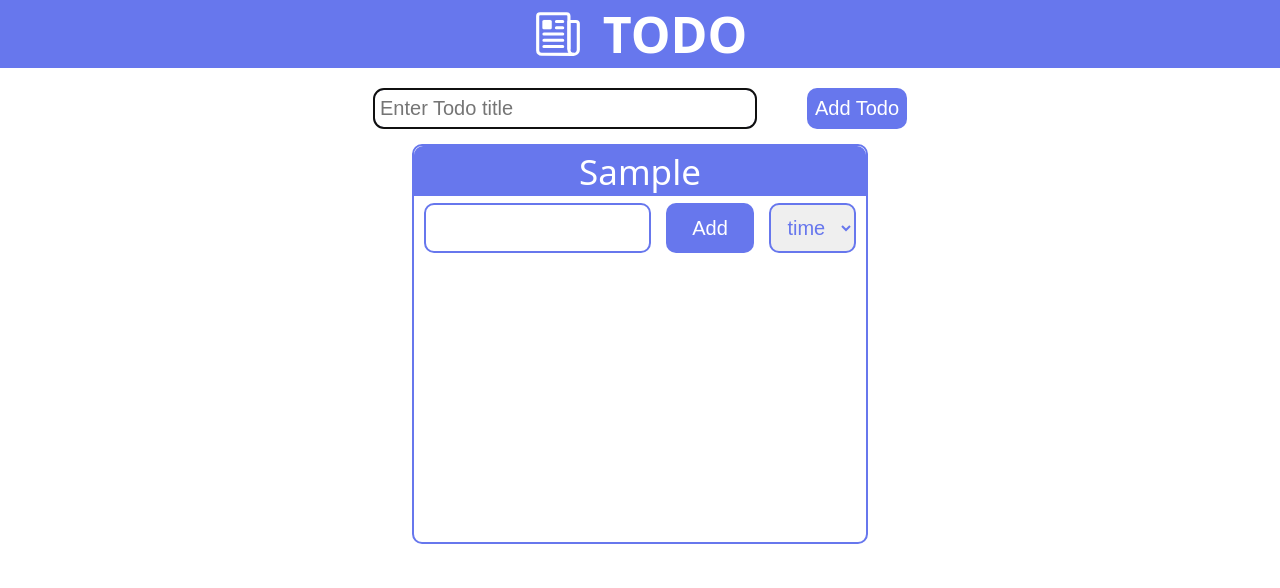
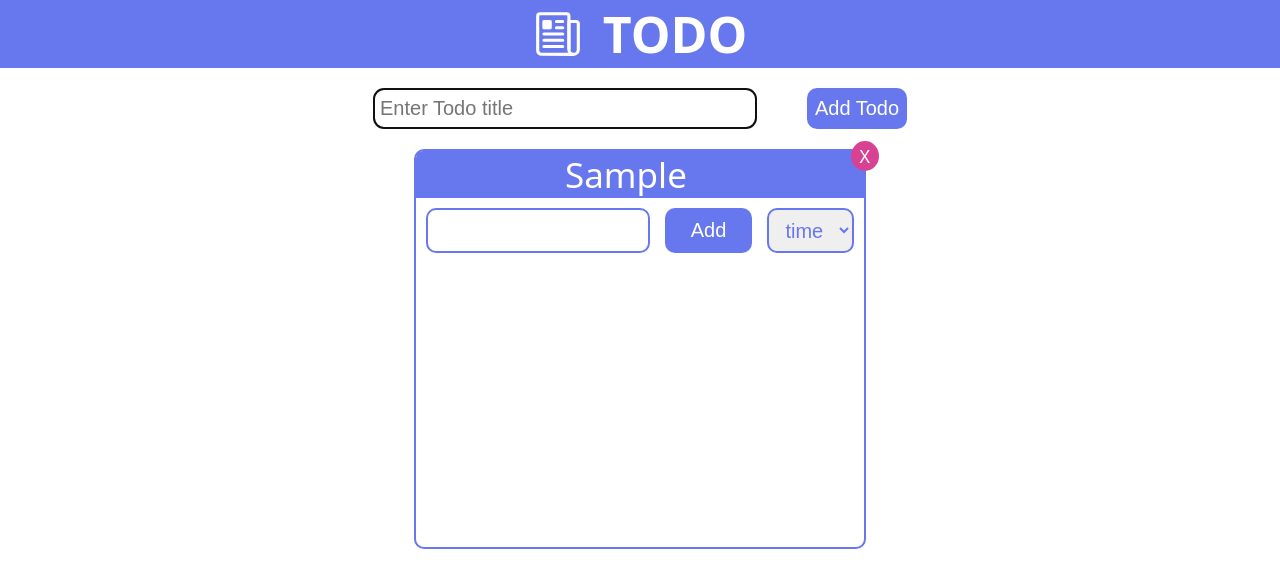
Before and after one commit to SourovKH/projects, a website: page todo/index.html in a window 1280 px wide. Both pictures are taken after typing "Sample" into the empty fields and a click on the button "Add Todo". Drawn offline with nearby package versions, Linux system fonts and the light colour scheme.

Commit message:
feat: todo close button

```diff
--- a/todo/scripts/todo-controller.js
+++ b/todo/scripts/todo-controller.js
@@ -48,6 +48,11 @@ class TodoController {
     this.#view.render(this.#todoList.todos);
   }
 
+  #removeTodo(todoId) {
+    this.#todoList.removeTodo(todoId);
+    this.#view.render(this.#todoList.todos);
+  }
+
   start() {
     this.#view.setListeners("addTodo", (title) => this.#addTodo(title));
 
@@ -75,6 +80,8 @@ class TodoController {
       this.#removeTask(todoId, taskId)
     );
 
+    this.#view.setListeners("removeTodo", (todoId) => this.#removeTodo(todoId));
+
     this.#view.onNewTodo();
   }
 }
--- a/todo/scripts/todo-list.js
+++ b/todo/scripts/todo-list.js
@@ -72,4 +72,10 @@ class TodoList {
 
     todo.removeTask(taskId);
   }
+
+  removeTodo(todoId) {
+    this.#todos = this.#todos.filter((todo) => {
+      return todo.todoId !== todoId;
+    });
+  }
 }
--- a/todo/scripts/view.js
+++ b/todo/scripts/view.js
@@ -68,9 +68,22 @@ class View {
     todoContainer.classList.add("todo");
     todoContainer.id = `todo-${todoId}`;
 
+    const todoHeader = document.createElement("div");
+    todoHeader.classList.add("todo-header");
+
     const title = document.createElement("div");
     title.classList.add("title");
     title.innerText = todoTitle;
+
+    const closeButton = document.createElement("div");
+    closeButton.classList.add("close-button", "todo-close-button");
+    closeButton.innerText = "X";
+
+    closeButton.onclick = () => {
+      this.#listeners.removeTodo(todoId);
+    };
+
+    todoHeader.append(title, closeButton);
 
     const inputArea = document.createElement("div");
     inputArea.classList.add("input-area");
@@ -104,7 +117,7 @@ class View {
     taskContainer.classList.add("tasks");
     taskContainer.id = `tasks-${todoId}`;
 
-    todoContainer.append(title, taskContainer, inputArea);
+    todoContainer.append(todoHeader, taskContainer, inputArea);
 
     return todoContainer;
   }
--- a/todo/style.css
+++ b/todo/style.css
@@ -71,7 +71,7 @@ header {
 #todo-list {
   width: 80%;
   height: 100%;
-  padding: 5px;
+  padding: 10px;
   display: flex;
   flex-wrap: wrap;
   justify-content: space-around;
@@ -79,22 +79,26 @@ header {
   overflow: scroll;
 }
 
+.todo-header {
+  margin-bottom: 10px;
+  display: flex;
+  border-top-left-radius: 7px;
+  border-top-right-radius: 7px;
+  background-color: var(--theme-color);
+}
+
 .title {
-  height: 50px;
-  margin-bottom: 20px;
+  width: 100%;
   display: flex;
   align-items: center;
   justify-content: center;
   font-size: 35px;
-  border-top-left-radius: 9px;
-  border-top-right-radius: 9px;
   color: white;
-  background-color: var(--theme-color);
 }
 
 #task-input-area {
   width: 100%;
-  height: 50px;
+  height: 45px;
   padding: 0px 10px;
   margin-bottom: 10px;
   display: flex;
@@ -155,7 +159,17 @@ header {
   border-radius: 50%;
   visibility: hidden;
   color: white;
+  cursor: pointer;
   background-color: rgb(216, 66, 146);
+}
+
+.todo-close-button {
+  width: 30px;
+  height: 30px;
+  position: relative;
+  left: 15px;
+  bottom: 10px;
+  visibility: visible;
 }
 
 .task:hover > .close-button {
```
